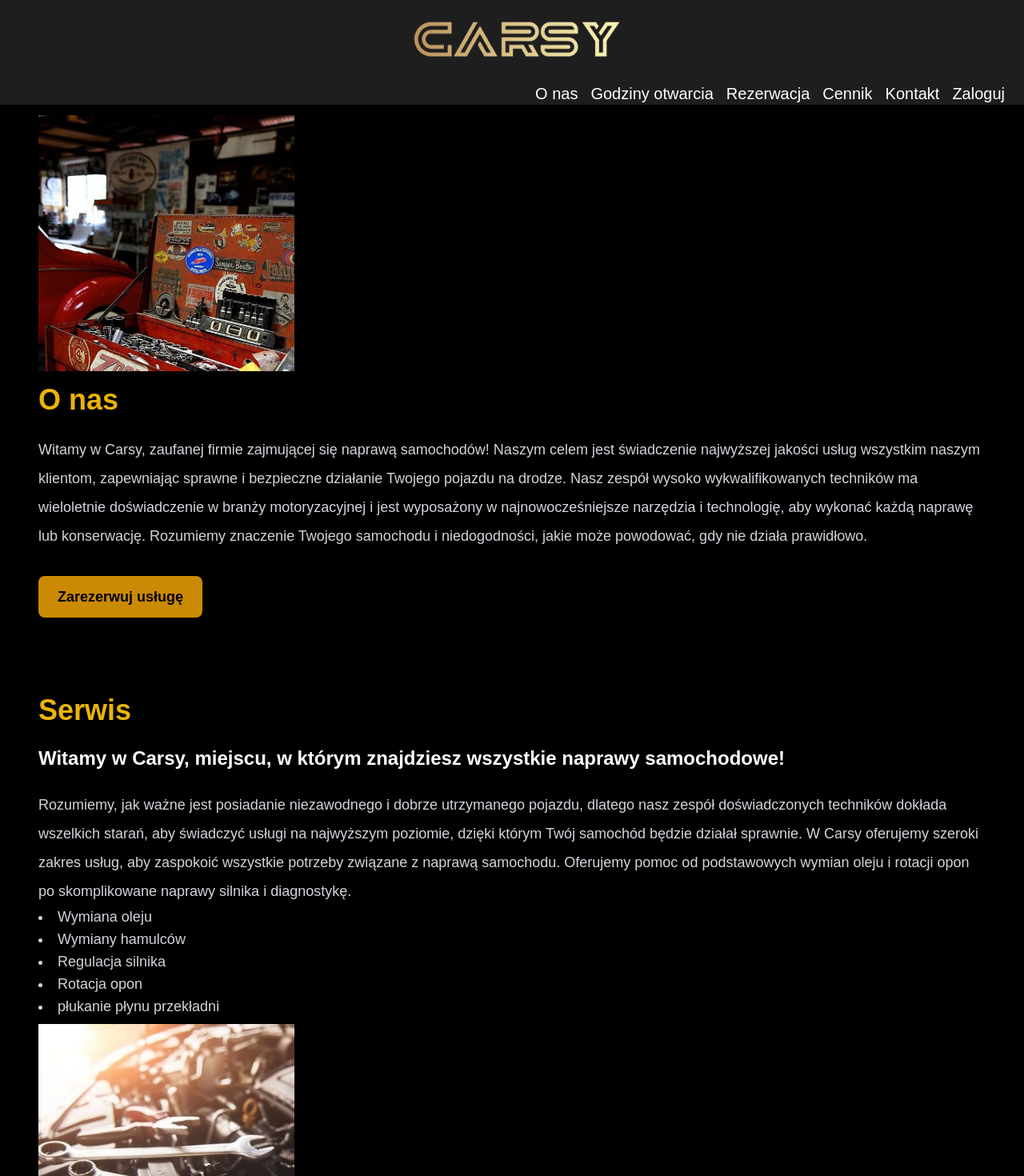
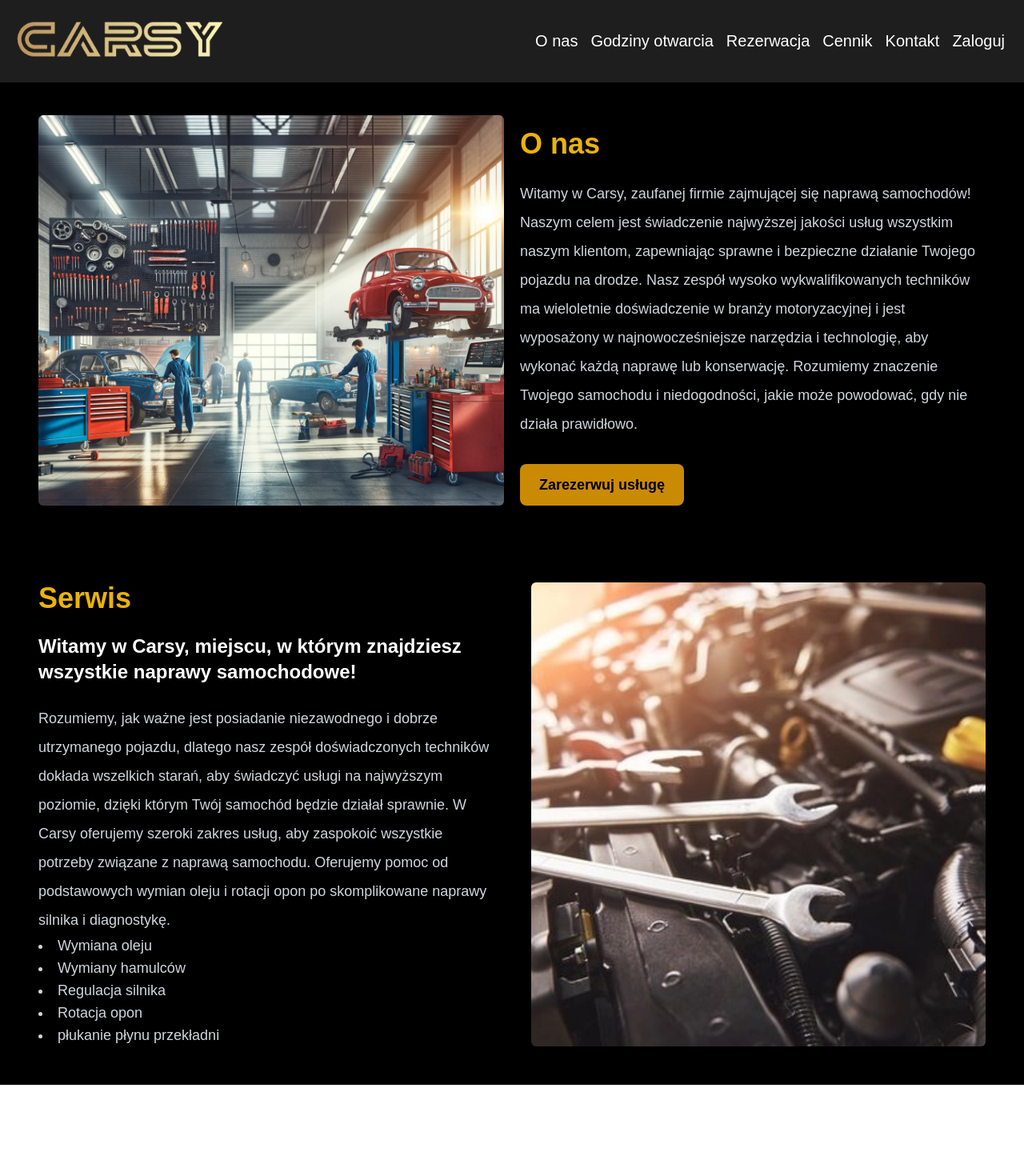
Before and after one commit to ziebamikolaj/carsy, a React (Vite) app: page / in a window 1280 px wide. Shown: the top 1470 px of the page at 80% size. After the commit the page ends 1356 px from the top, so only its background shows below. Built offline with nearby package versions, Linux system fonts and the light colour scheme.

Commit message:
feat: visual updates

```diff
--- a/src/about-us.tsx
+++ b/src/about-us.tsx
@@ -5,10 +5,11 @@ const AboutUs: React.FC<{ className?: string }> = ({ className }) => {
    return (
       <div className={className}>
          <div
-            className="h-80 w-80 flex-1 bg-cover"
+            className="h-full w-full rounded-md bg-cover bg-center bg-no-repeat"
             style={{ backgroundImage: "url('/about-us.webp')" }}
          ></div>
-         <h2 className="mb-6 mt-4 text-4xl font-bold text-yellow-500 ">
+         <div>
+            <h2 className="mb-6 mt-4 text-4xl font-bold text-yellow-500">
                O nas
             </h2>
             <p className="leading-loose text-gray-300">{bodyContent}</p>
@@ -16,6 +17,7 @@ const AboutUs: React.FC<{ className?: string }> = ({ className }) => {
                Zarezerwuj usługę
             </button>
          </div>
+      </div>
    );
 };
 
--- a/src/main.tsx
+++ b/src/main.tsx
@@ -7,10 +7,10 @@ import Service from "./service.tsx";
 
 const App = () => (
    <React.StrictMode>
-      <div className="flex h-screen flex-wrap">
+      <div className="flex flex-wrap justify-center bg-black">
          <Navbar className="fixed w-full bg-nav-bg" />
-         <AboutUs className="mt-24 bg-black p-12 text-lg" />
-         <Service className="bg-black p-12 text-lg" />
+         <AboutUs className="mx-0 mt-24 gap-x-5 p-12 text-lg md:grid md:grid-cols-2" />
+         <Service className="gap-x-12 p-12 text-lg md:grid md:grid-cols-2" />
       </div>
    </React.StrictMode>
 );
--- a/src/navbar.tsx
+++ b/src/navbar.tsx
@@ -26,12 +26,10 @@ const Navbar: React.FC<{ className?: string }> = ({ className }) => {
                className="ml-8 mr-8 h-12 w-12 cursor-pointer md:hidden"
                onClick={toggleMenu}
             />
-         </div>
-
             <ul
-            className={`flex h-screen flex-col items-center justify-center gap-4 p-2 md:h-full ${
+               className={`flex h-screen flex-col items-center justify-center gap-4 p-2  ${
                   menuOpen ? "flex" : "hidden"
-            } md:mr-6 md:flex md:flex-row md:justify-end md:gap-0 md:p-0 md:text-xl`}
+               } md:mr-6 md:flex md:h-full md:w-5/6 md:flex-row md:justify-end md:gap-0 md:p-0 md:text-xl`}
             >
                {menuItems.map((item, index) => (
                   <li key={index} className="md:ml-4">
@@ -43,7 +41,8 @@ const Navbar: React.FC<{ className?: string }> = ({ className }) => {
                      </a>
                   </li>
                ))}
-         </ul>
+            </ul>{" "}
+         </div>
       </div>
    );
 };
--- a/src/service.tsx
+++ b/src/service.tsx
@@ -13,13 +13,14 @@ const Service: React.FC<{ className?: string }> = ({ className }) => {
    ];
    return (
       <div className={className}>
+         <div>
             <div
-            className="hidden h-full flex-1 bg-cover"
+               className="hidden flex-1 bg-cover"
                style={{ backgroundImage: "url('/about-us.webp')" }}
                onClick={() => location.assign("/")}
             ></div>
 
-         <h2 className="mb-6 w-1/4 text-4xl font-bold text-yellow-500">
+            <h2 className="mb-6 text-4xl font-bold text-yellow-500">
                {header}
             </h2>
             <h3 className="mb-6 text-2xl font-bold text-white">{caption}</h3>
@@ -31,8 +32,9 @@ const Service: React.FC<{ className?: string }> = ({ className }) => {
                   </li>
                ))}
             </ul>
+         </div>
          <div
-            className="mt-2 h-80 w-80 flex-1 bg-cover "
+            className="rounded-md bg-cover bg-center bg-no-repeat"
             style={{ backgroundImage: "url('/service-img.webp')" }}
          ></div>
       </div>
```
Also changed, not shown: public/about-us.webp. Lines whose indentation alone changed are shown as unchanged.
